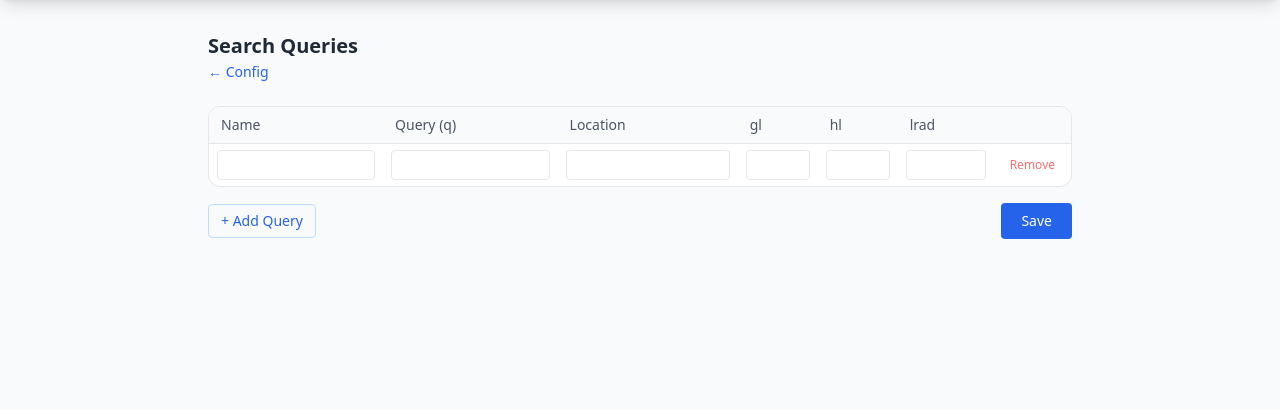
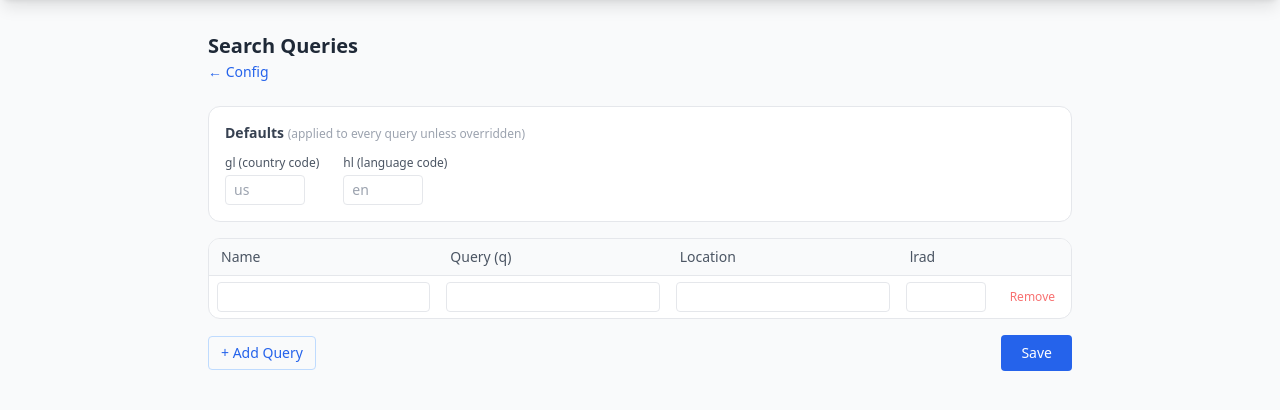
Before and after one commit to EvanMcCormick37/data-science-career-search, a Python web app: template app/templates/config/queries.html in a window 1280 px wide. Shown: the part 56-466 px from the top of the page. Run offline with Jinja, Linux system fonts and the light colour scheme; the template is opened without the code that fills it, so the values that code supplies are empty; some libraries are stand-ins or nearby versions.

Commit message:
Query rewrite issue.

```diff
--- a/app/templates/config/queries.html
+++ b/app/templates/config/queries.html
@@ -3,10 +3,12 @@
 <script>
   function queriesData() {
     return {
+      defaults: {{ defaults | tojson }},
       queries: {{ queries | tojson }},
       get json() { return JSON.stringify(this.queries); },
+      get defaultsJson() { return JSON.stringify(this.defaults); },
       addRow() {
-        this.queries.push({ name: '', q: '', location: '', gl: 'us', hl: 'en', lrad: '' });
+        this.queries.push({ name: '', q: '', location: '', lrad: '' });
       },
       removeRow(i) {
         this.queries.splice(i, 1);
@@ -29,9 +31,28 @@
 
   <form method="POST" action="/config/queries" @submit.prevent="
     document.getElementById('queries_json_input').value = json;
+    document.getElementById('defaults_json_input').value = defaultsJson;
     $el.submit();
   ">
     <input type="hidden" id="queries_json_input" name="queries_json" />
+    <input type="hidden" id="defaults_json_input" name="defaults_json" />
+
+    <!-- Defaults -->
+    <div class="border border-gray-200 rounded-xl bg-white p-4 mb-4">
+      <h2 class="text-sm font-semibold text-gray-700 mb-3">Defaults <span class="text-xs font-normal text-gray-400">(applied to every query unless overridden)</span></h2>
+      <div class="flex gap-6">
+        <div>
+          <label class="block text-xs font-medium text-gray-600 mb-1">gl (country code)</label>
+          <input type="text" x-model="defaults.gl" maxlength="5" placeholder="us"
+                 class="w-20 text-sm border border-gray-200 rounded px-2 py-1 focus:outline-none focus:border-blue-400" />
+        </div>
+        <div>
+          <label class="block text-xs font-medium text-gray-600 mb-1">hl (language code)</label>
+          <input type="text" x-model="defaults.hl" maxlength="5" placeholder="en"
+                 class="w-20 text-sm border border-gray-200 rounded px-2 py-1 focus:outline-none focus:border-blue-400" />
+        </div>
+      </div>
+    </div>
 
     <!-- Table -->
     <div class="border border-gray-200 rounded-xl overflow-hidden bg-white mb-4">
@@ -41,8 +62,6 @@
             <th class="text-left px-3 py-2 font-medium text-gray-600">Name</th>
             <th class="text-left px-3 py-2 font-medium text-gray-600">Query (q)</th>
             <th class="text-left px-3 py-2 font-medium text-gray-600">Location</th>
-            <th class="text-left px-3 py-2 font-medium text-gray-600">gl</th>
-            <th class="text-left px-3 py-2 font-medium text-gray-600">hl</th>
             <th class="text-left px-3 py-2 font-medium text-gray-600">lrad</th>
             <th class="px-3 py-2"></th>
           </tr>
@@ -61,14 +80,6 @@
               <td class="px-2 py-1.5">
                 <input type="text" x-model="query.location"
                        class="w-full text-sm border border-gray-200 rounded px-2 py-1 focus:outline-none focus:border-blue-400" />
-              </td>
-              <td class="px-2 py-1.5">
-                <input type="text" x-model="query.gl" maxlength="5"
-                       class="w-16 text-sm border border-gray-200 rounded px-2 py-1 focus:outline-none focus:border-blue-400" />
-              </td>
-              <td class="px-2 py-1.5">
-                <input type="text" x-model="query.hl" maxlength="5"
-                       class="w-16 text-sm border border-gray-200 rounded px-2 py-1 focus:outline-none focus:border-blue-400" />
               </td>
               <td class="px-2 py-1.5">
                 <input type="text" x-model="query.lrad"
--- a/pipeline/fetcher.py
+++ b/pipeline/fetcher.py
@@ -51,6 +51,8 @@ def load_queries() -> list[dict]:
     """Load and merge query definitions from queries.yaml."""
     with open(QUERIES_PATH) as f:
         data = yaml.safe_load(f)
+    if isinstance(data, list):
+        return data
     defaults = data.get("defaults", {})
     return [{**defaults, **q} for q in data.get("queries", [])]
 
```
Also changed, not shown: app/routes/config_editor.py (+9 -4 lines), app/services/config_files.py (+14 -9 lines).
